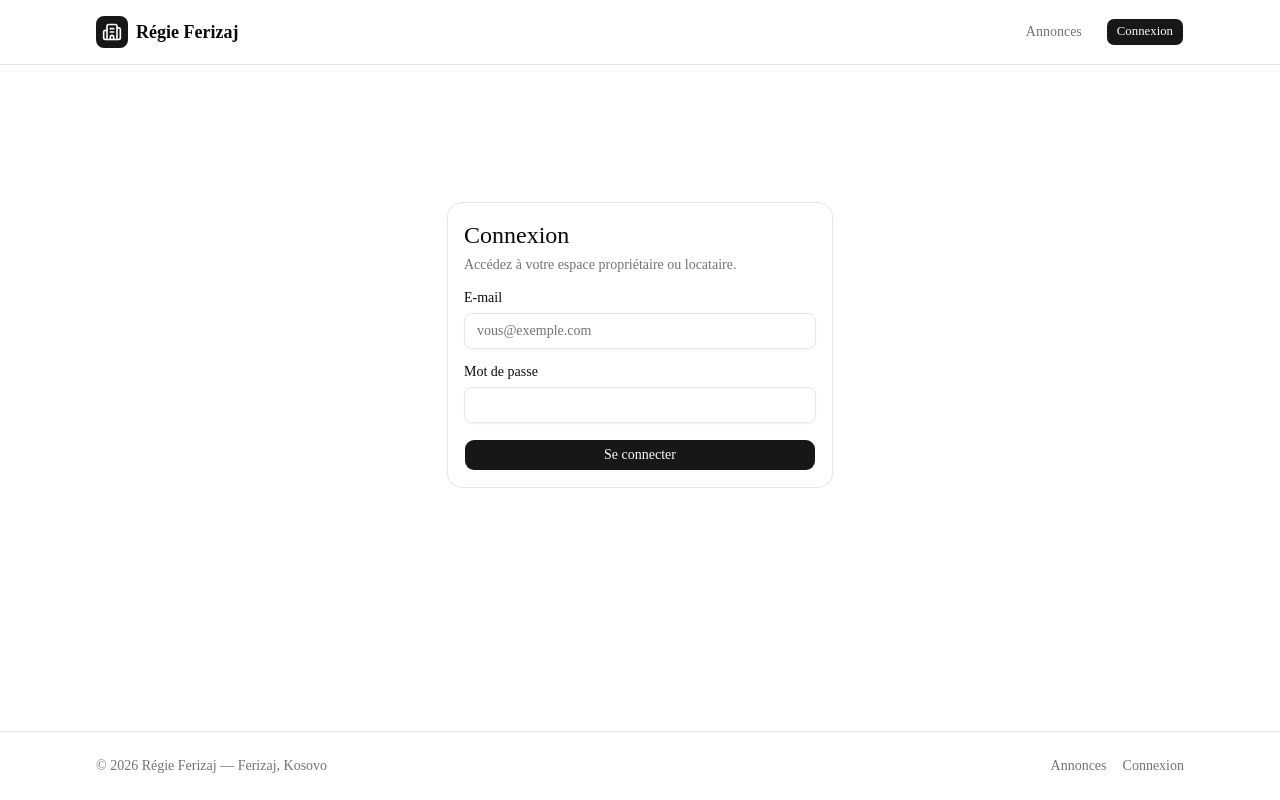
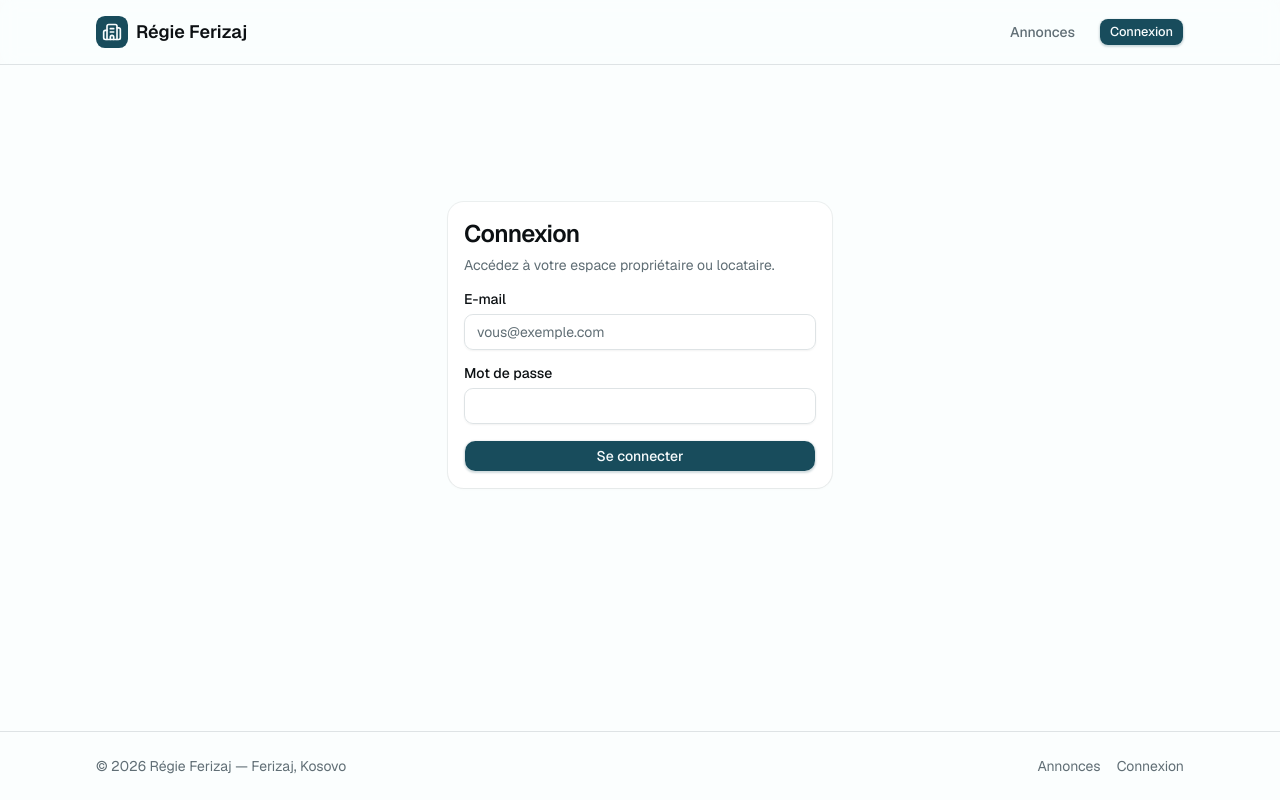
Before and after one commit to ErblinZeqiri/regie-immobiliere, a Next.js app: page /login in a window 1280 px wide. Built offline with nearby package versions, Linux system fonts and the light colour scheme.

Commit message:
style: refonte du design system (primaire teal) et typographie Geist

```diff
--- a/src/app/globals.css
+++ b/src/app/globals.css
@@ -7,9 +7,9 @@
 @theme inline {
   --color-background: var(--background);
   --color-foreground: var(--foreground);
-  --font-sans: var(--font-sans);
+  --font-sans: var(--font-geist-sans);
   --font-mono: var(--font-geist-mono);
-  --font-heading: var(--font-sans);
+  --font-heading: var(--font-geist-sans);
   --color-sidebar-ring: var(--sidebar-ring);
   --color-sidebar-border: var(--sidebar-border);
   --color-sidebar-accent-foreground: var(--sidebar-accent-foreground);
@@ -49,38 +49,41 @@
 }
 
 :root {
-  --background: oklch(1 0 0);
-  --foreground: oklch(0.145 0 0);
+  /* Fond légèrement désaturé (cool off-white) : les cartes blanches ressortent. */
+  --background: oklch(0.994 0.003 220);
+  --foreground: oklch(0.17 0.01 240);
   --card: oklch(1 0 0);
-  --card-foreground: oklch(0.145 0 0);
+  --card-foreground: oklch(0.17 0.01 240);
   --popover: oklch(1 0 0);
-  --popover-foreground: oklch(0.145 0 0);
-  --primary: oklch(0.205 0 0);
-  --primary-foreground: oklch(0.985 0 0);
-  --secondary: oklch(0.97 0 0);
-  --secondary-foreground: oklch(0.205 0 0);
-  --muted: oklch(0.97 0 0);
-  --muted-foreground: oklch(0.556 0 0);
-  --accent: oklch(0.97 0 0);
-  --accent-foreground: oklch(0.205 0 0);
+  --popover-foreground: oklch(0.17 0.01 240);
+  /* Primaire = teal profond #0F4C5C */
+  --primary: oklch(0.39 0.06 222);
+  --primary-foreground: oklch(0.985 0.005 220);
+  --secondary: oklch(0.968 0.006 220);
+  --secondary-foreground: oklch(0.3 0.04 222);
+  --muted: oklch(0.967 0.004 220);
+  --muted-foreground: oklch(0.53 0.02 230);
+  --accent: oklch(0.955 0.018 218);
+  --accent-foreground: oklch(0.39 0.06 222);
   --destructive: oklch(0.577 0.245 27.325);
-  --border: oklch(0.922 0 0);
-  --input: oklch(0.922 0 0);
-  --ring: oklch(0.708 0 0);
-  --chart-1: oklch(0.87 0 0);
-  --chart-2: oklch(0.556 0 0);
-  --chart-3: oklch(0.439 0 0);
-  --chart-4: oklch(0.371 0 0);
-  --chart-5: oklch(0.269 0 0);
-  --radius: 0.625rem;
-  --sidebar: oklch(0.985 0 0);
-  --sidebar-foreground: oklch(0.145 0 0);
-  --sidebar-primary: oklch(0.205 0 0);
-  --sidebar-primary-foreground: oklch(0.985 0 0);
-  --sidebar-accent: oklch(0.97 0 0);
-  --sidebar-accent-foreground: oklch(0.205 0 0);
-  --sidebar-border: oklch(0.922 0 0);
-  --sidebar-ring: oklch(0.708 0 0);
+  --border: oklch(0.912 0.006 225);
+  --input: oklch(0.912 0.006 225);
+  --ring: oklch(0.55 0.08 220);
+  --chart-1: oklch(0.39 0.06 222);
+  --chart-2: oklch(0.55 0.09 200);
+  --chart-3: oklch(0.65 0.12 180);
+  --chart-4: oklch(0.7 0.13 150);
+  --chart-5: oklch(0.62 0.15 45);
+  --radius: 0.7rem;
+  /* Sidebar : très légèrement teintée */
+  --sidebar: oklch(0.982 0.008 220);
+  --sidebar-foreground: oklch(0.17 0.01 240);
+  --sidebar-primary: oklch(0.39 0.06 222);
+  --sidebar-primary-foreground: oklch(0.985 0.005 220);
+  --sidebar-accent: oklch(0.95 0.018 218);
+  --sidebar-accent-foreground: oklch(0.39 0.06 222);
+  --sidebar-border: oklch(0.9 0.01 222);
+  --sidebar-ring: oklch(0.55 0.08 220);
 }
 
 .dark {
@@ -90,31 +93,31 @@
   --card-foreground: oklch(0.985 0 0);
   --popover: oklch(0.205 0 0);
   --popover-foreground: oklch(0.985 0 0);
-  --primary: oklch(0.922 0 0);
-  --primary-foreground: oklch(0.205 0 0);
-  --secondary: oklch(0.269 0 0);
+  --primary: oklch(0.72 0.09 205);
+  --primary-foreground: oklch(0.2 0.03 225);
+  --secondary: oklch(0.269 0.01 225);
   --secondary-foreground: oklch(0.985 0 0);
-  --muted: oklch(0.269 0 0);
-  --muted-foreground: oklch(0.708 0 0);
-  --accent: oklch(0.269 0 0);
-  --accent-foreground: oklch(0.985 0 0);
+  --muted: oklch(0.269 0.01 225);
+  --muted-foreground: oklch(0.708 0.02 225);
+  --accent: oklch(0.3 0.03 210);
+  --accent-foreground: oklch(0.92 0.03 200);
   --destructive: oklch(0.704 0.191 22.216);
   --border: oklch(1 0 0 / 10%);
   --input: oklch(1 0 0 / 15%);
-  --ring: oklch(0.556 0 0);
+  --ring: oklch(0.6 0.08 205);
   --chart-1: oklch(0.87 0 0);
   --chart-2: oklch(0.556 0 0);
   --chart-3: oklch(0.439 0 0);
   --chart-4: oklch(0.371 0 0);
   --chart-5: oklch(0.269 0 0);
-  --sidebar: oklch(0.205 0 0);
+  --sidebar: oklch(0.22 0.02 230);
   --sidebar-foreground: oklch(0.985 0 0);
-  --sidebar-primary: oklch(0.488 0.243 264.376);
-  --sidebar-primary-foreground: oklch(0.985 0 0);
-  --sidebar-accent: oklch(0.269 0 0);
-  --sidebar-accent-foreground: oklch(0.985 0 0);
+  --sidebar-primary: oklch(0.72 0.09 205);
+  --sidebar-primary-foreground: oklch(0.2 0.03 225);
+  --sidebar-accent: oklch(0.3 0.03 210);
+  --sidebar-accent-foreground: oklch(0.92 0.03 200);
   --sidebar-border: oklch(1 0 0 / 10%);
-  --sidebar-ring: oklch(0.556 0 0);
+  --sidebar-ring: oklch(0.6 0.08 205);
 }
 
 @layer base {
@@ -128,3 +131,18 @@
     @apply font-sans;
   }
 }
+
+@layer components {
+  /* Placeholder photo élégant (annonces / biens sans image) */
+  .photo-placeholder {
+    @apply flex items-center justify-center bg-gradient-to-br from-muted via-secondary to-accent text-primary/35;
+  }
+  /* Carte KPI : légère teinte primaire pour la distinguer des listes */
+  .kpi-card {
+    @apply bg-gradient-to-br from-card to-primary/[0.06];
+  }
+  /* Montants : chiffres tabulaires alignés, semi-gras, légèrement agrandis */
+  .amount {
+    @apply font-semibold tabular-nums tracking-tight;
+  }
+}
--- a/src/app/layout.tsx
+++ b/src/app/layout.tsx
@@ -13,14 +13,14 @@ const geistMono = Geist_Mono({
 });
 
 export const metadata: Metadata = {
-  title: "Create Next App",
-  description: "Generated by create next app",
+  title: "Régie Ferizaj",
+  description: "Gestion locative à Ferizaj, Kosovo — annonces, baux, loyers.",
 };
 
 export default function RootLayout({ children }: LayoutProps<"/">) {
   return (
     <html
-      lang="en"
+      lang="fr"
       className={`${geistSans.variable} ${geistMono.variable} h-full antialiased`}
     >
       <body className="min-h-full flex flex-col">{children}</body>
--- a/src/components/app-shell.tsx
+++ b/src/components/app-shell.tsx
@@ -101,7 +101,7 @@ export function AppShell({
   return (
     <div className="min-h-screen bg-muted/20">
       {/* Sidebar desktop */}
-      <aside className="fixed inset-y-0 left-0 z-40 hidden w-64 flex-col border-r bg-background md:flex">
+      <aside className="fixed inset-y-0 left-0 z-40 hidden w-64 flex-col border-r border-sidebar-border bg-sidebar text-sidebar-foreground md:flex">
         <Link
           href={homeHref}
           className="flex h-16 items-center gap-2 border-b px-4 font-semibold"
@@ -141,7 +141,7 @@ export function AppShell({
             onClick={() => setOpen(false)}
             aria-hidden
           />
-          <aside className="absolute inset-y-0 left-0 flex w-64 flex-col bg-background shadow-xl">
+          <aside className="absolute inset-y-0 left-0 flex w-64 flex-col border-r border-sidebar-border bg-sidebar text-sidebar-foreground shadow-xl">
             <div className="flex h-16 items-center justify-between border-b px-4">
               <span className="font-semibold">{title}</span>
               <button
--- a/src/components/property-gallery.tsx
+++ b/src/components/property-gallery.tsx
@@ -9,8 +9,8 @@ export function PropertyGallery({ images, title }: { images: string[]; title: st
 
   if (images.length === 0) {
     return (
-      <div className="flex aspect-[16/10] w-full items-center justify-center rounded-lg bg-muted text-muted-foreground">
-        <Building2 className="h-12 w-12" aria-hidden />
+      <div className="photo-placeholder aspect-[16/10] w-full rounded-xl ring-1 ring-foreground/[0.06]">
+        <Building2 className="h-16 w-16 opacity-80" aria-hidden strokeWidth={1.1} />
       </div>
     )
   }
--- a/src/components/ui/button.tsx
+++ b/src/components/ui/button.tsx
@@ -8,7 +8,8 @@ const buttonVariants = cva(
   {
     variants: {
       variant: {
-        default: "bg-primary text-primary-foreground hover:bg-primary/80",
+        default:
+          "bg-primary text-primary-foreground shadow-xs shadow-primary/20 hover:bg-[color-mix(in_oklch,var(--primary),black_12%)]",
         outline:
           "border-border bg-background hover:bg-muted hover:text-foreground aria-expanded:bg-muted aria-expanded:text-foreground dark:border-input dark:bg-input/30 dark:hover:bg-input/50",
         secondary:
--- a/src/components/ui/card.tsx
+++ b/src/components/ui/card.tsx
@@ -12,7 +12,7 @@ function Card({
       data-slot="card"
       data-size={size}
       className={cn(
-        "group/card flex flex-col gap-(--card-spacing) overflow-hidden rounded-xl bg-card py-(--card-spacing) text-sm text-card-foreground ring-1 ring-foreground/10 [--card-spacing:--spacing(4)] has-data-[slot=card-footer]:pb-0 has-[>img:first-child]:pt-0 data-[size=sm]:[--card-spacing:--spacing(3)] data-[size=sm]:has-data-[slot=card-footer]:pb-0 *:[img:first-child]:rounded-t-xl *:[img:last-child]:rounded-b-xl",
+        "group/card flex flex-col gap-(--card-spacing) overflow-hidden rounded-xl bg-card py-(--card-spacing) text-sm text-card-foreground ring-1 ring-foreground/[0.06] shadow-sm shadow-black/[0.03] [--card-spacing:--spacing(4)] has-data-[slot=card-footer]:pb-0 has-[>img:first-child]:pt-0 data-[size=sm]:[--card-spacing:--spacing(3)] data-[size=sm]:has-data-[slot=card-footer]:pb-0 *:[img:first-child]:rounded-t-xl *:[img:last-child]:rounded-b-xl",
         className
       )}
       {...props}
@@ -38,7 +38,7 @@ function CardTitle({ className, ...props }: React.ComponentProps<"div">) {
     <div
       data-slot="card-title"
       className={cn(
-        "font-heading text-base leading-snug font-medium group-data-[size=sm]/card:text-sm",
+        "font-heading text-base leading-snug font-semibold tracking-tight group-data-[size=sm]/card:text-sm",
         className
       )}
       {...props}
@@ -50,7 +50,7 @@ function CardDescription({ className, ...props }: React.ComponentProps<"div">) {
   return (
     <div
       data-slot="card-description"
-      className={cn("text-sm text-muted-foreground", className)}
+      className={cn("text-sm leading-relaxed text-muted-foreground", className)}
       {...props}
     />
   )
```
Also changed, not shown: src/components/property-card.tsx (+5 -5 lines).
